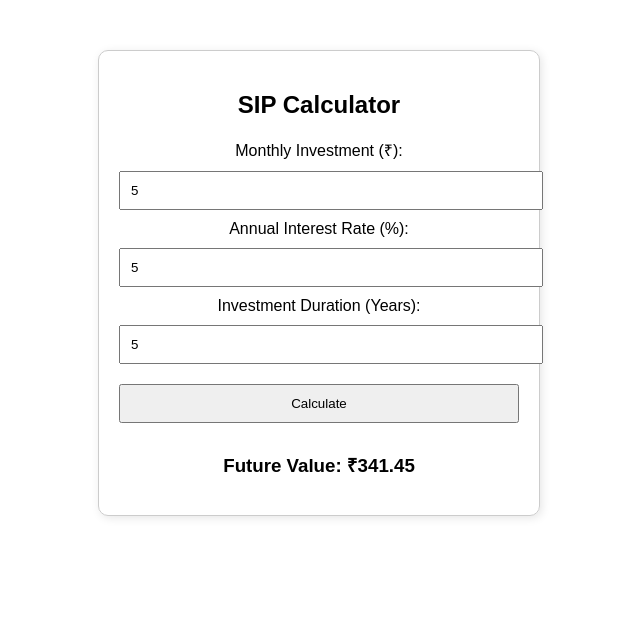
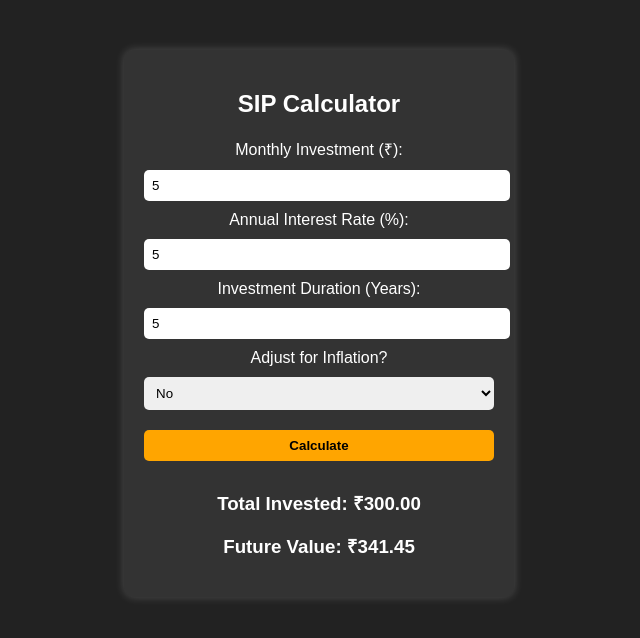
Before and after one commit to omvermawealth/sip-calculator, a plain HTML site: page index.html in a window 1280 px wide. Both pictures are taken after typing "5", "5", "5" into the empty fields and a click on the button "Calculate". Shown: the whole page, without its empty margins (321-961 px from the left). Drawn offline with Linux system fonts and the light colour scheme.

Commit message:
Update index.html
Added inflation adjustment option

```diff
--- a/index.html
+++ b/index.html
@@ -7,51 +7,99 @@
     <style>
         body {
             font-family: Arial, sans-serif;
+            background-color: #222;
+            color: white;
             text-align: center;
             margin: 50px;
         }
         .container {
-            max-width: 400px;
+            background: #333;
+            padding: 20px;
+            border-radius: 10px;
+            width: 350px;
             margin: auto;
-            padding: 20px;
-            border: 1px solid #ccc;
-            border-radius: 10px;
-            box-shadow: 2px 2px 10px rgba(0, 0, 0, 0.1);
+            box-shadow: 0px 0px 10px rgba(255, 255, 255, 0.2);
         }
-        input, button {
+        input, select, button {
             width: 100%;
-            padding: 10px;
+            padding: 8px;
             margin: 10px 0;
+            border-radius: 5px;
+            border: none;
+        }
+        button {
+            background-color: orange;
+            color: black;
+            font-weight: bold;
+            cursor: pointer;
         }
     </style>
 </head>
 <body>
+
 <div class="container">
     <h2>SIP Calculator</h2>
+
     <label>Monthly Investment (₹):</label>
-        <input type="number" id="monthlyInvestment" placeholder="Enter amount" required>
+    <input type="number" id="amount" placeholder="Enter amount" required>
 
     <label>Annual Interest Rate (%):</label>
-        <input type="number" id="interestRate" placeholder="Enter rate" required>
+    <input type="number" id="rate" placeholder="Enter rate" required>
 
     <label>Investment Duration (Years):</label>
     <input type="number" id="years" placeholder="Enter years" required>
 
+    <label>Adjust for Inflation?</label>
+    <select id="adjustInflation" onchange="toggleInflationInput()">
+        <option value="No">No</option>
+        <option value="Yes">Yes</option>
+    </select>
+
+    <div id="inflationInput" style="display: none;">
+        <label>Expected Inflation Rate (%):</label>
+        <input type="number" id="inflationRate" placeholder="Enter inflation rate">
+    </div>
+
     <button onclick="calculateSIP()">Calculate</button>
 
+    <h3>Total Invested: ₹<span id="investedAmount">0</span></h3>
     <h3>Future Value: ₹<span id="result">0</span></h3>
 </div>
 
 <script>
+    function toggleInflationInput() {
+        let adjust = document.getElementById("adjustInflation").value;
+        document.getElementById("inflationInput").style.display = adjust === "Yes" ? "block" : "none";
+    }
+
     function calculateSIP() {
-            let p = parseFloat(document.getElementById('monthlyInvestment').value);
-            let r = parseFloat(document.getElementById('interestRate').value) / 100 / 12;
-            let n = parseFloat(document.getElementById('years').value) * 12;
+        let P = parseFloat(document.getElementById("amount").value);
+        let r = parseFloat(document.getElementById("rate").value) / 100 / 12;
+        let n = parseFloat(document.getElementById("years").value) * 12;
+        let adjustInflation = document.getElementById("adjustInflation").value;
+        let inflationRate = adjustInflation === "Yes" ? parseFloat(document.getElementById("inflationRate").value) / 100 : 0;
 
-            let futureValue = p * ((Math.pow(1 + r, n) - 1) / r) * (1 + r);
+        if (isNaN(P) || isNaN(r) || isNaN(n) || (adjustInflation === "Yes" && isNaN(inflationRate))) {
+            alert("Please enter valid inputs!");
+            return;
+        }
 
-            document.getElementById('result').innerText = futureValue.toFixed(2);
+        // Calculate total invested amount
+        let totalInvested = P * n;
+
+        // SIP Future Value Formula
+        let FV = P * ((Math.pow(1 + r, n) - 1) / r) * (1 + r);
+
+        // Adjusting for Inflation
+        if (adjustInflation === "Yes") {
+            FV = FV / Math.pow(1 + inflationRate, n / 12);
+        }
+
+        // Update results on UI
+        document.getElementById("investedAmount").innerText = totalInvested.toFixed(2);
+        document.getElementById("result").innerText = FV.toFixed(2);
     }
 </script>
+
 </body>
 </html>
```
Lines whose indentation alone changed are shown as unchanged.
